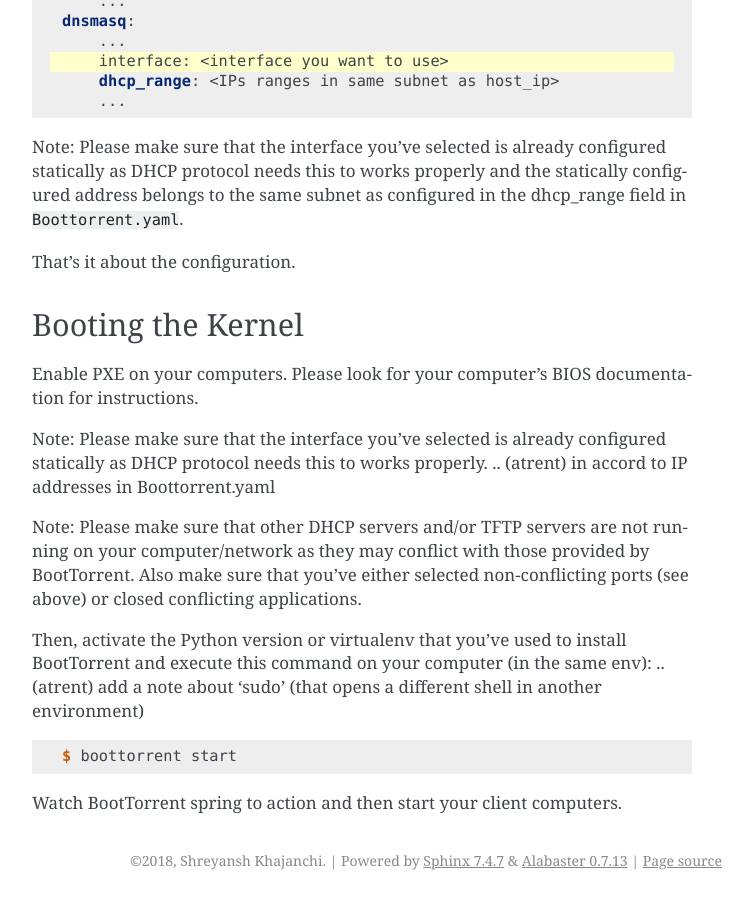
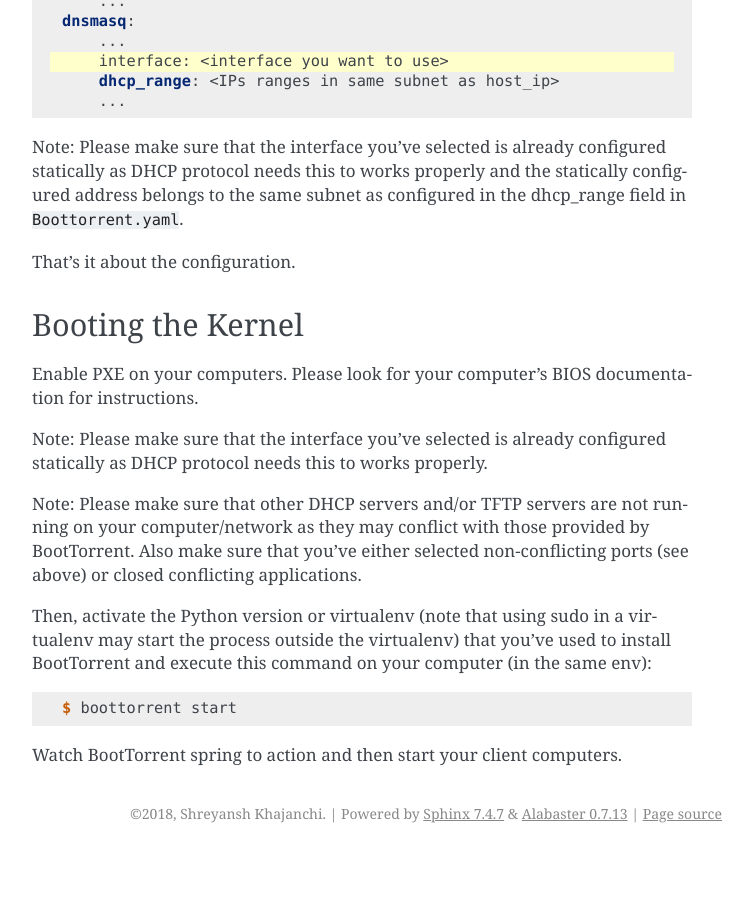
Before and after one commit to shreyanshk/boottorrent, a Sphinx documentation site: the page built from docs/quickstart.rst, in a window 1280 px wide and 900 px high, scrolled down 1600 px. Shown: the whole window, without its empty margins (388-1141 px from the left). Built offline with Sphinx 7.4.7, drawn with Linux system fonts in a browser that asks for light colours; pages that are not in the unit, such as notebooks, are missing from menus; after the commit the page ends 2453 px from its top, so only the background shows below that.

Commit message:
docs: quickstart: add hint about using sudo

```diff
--- a/docs/quickstart.rst
+++ b/docs/quickstart.rst
@@ -92,12 +92,10 @@
 Enable PXE on your computers. Please look for your computer's BIOS documentation for instructions.
 
 Note: Please make sure that the interface you've selected is already configured statically as DHCP protocol needs this to works properly.
-.. (atrent) in accord to IP addresses in Boottorrent.yaml
 
 Note: Please make sure that other DHCP servers and/or TFTP servers are not running on your computer/network as they may conflict with those provided by BootTorrent. Also make sure that you've either selected non-conflicting ports (see above) or closed conflicting applications.
 
-Then, activate the Python version or virtualenv that you've used to install BootTorrent and execute this command on your computer (in the same env):
-.. (atrent) add a note about 'sudo' (that opens a different shell in another environment)
+Then, activate the Python version or virtualenv (note that using sudo in a virtualenv may start the process outside the virtualenv) that you've used to install BootTorrent and execute this command on your computer (in the same env):
 
 .. code-block:: console
 
```
